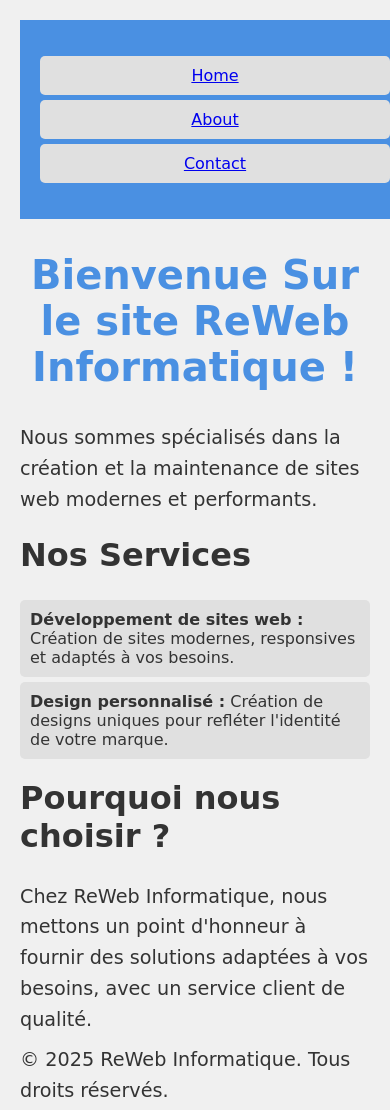
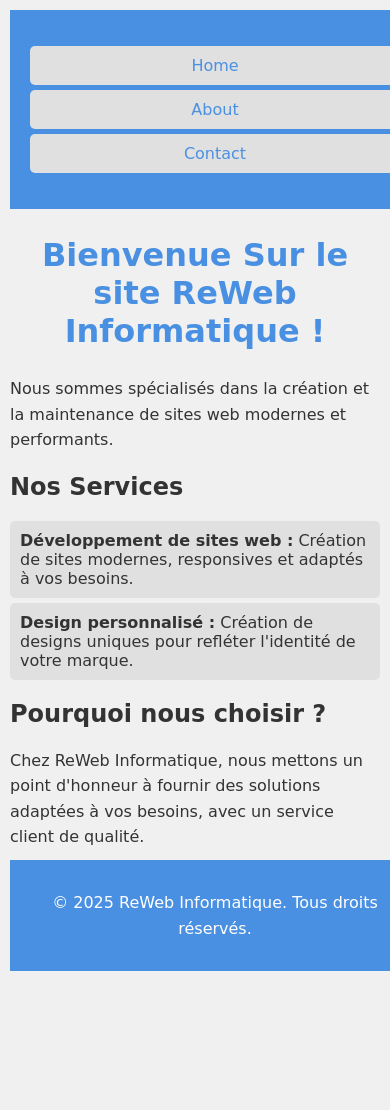
Before and after one commit to remylingenieur/Git-ReWeb, a plain HTML site: page index.html in a window 390 px wide. Shown: the top 1110 px of the page. After the commit the page ends 981 px from the top, so only its background shows below. Drawn offline with Linux system fonts and the light colour scheme; a web font is replaced by a local one.

Commit message:
Add footer styles, responsive design adjustments, and improve readability with additional CSS rules

```diff
--- a/main.css
+++ b/main.css
@@ -45,3 +45,46 @@ li {
     padding: 10px;
     border-radius: 5px;
 }
+footer {
+    text-align: center;
+    padding: 20px;
+    background-color: #4a90e2;
+    color: white;
+    position: relative;
+    bottom: 0;
+    width: 100%;
+}
+a {
+    color: #4a90e2;
+    text-decoration: none;
+}
+a:hover {
+    text-decoration: underline;
+}
+@media (max-width: 600px) {
+    body {
+        padding: 10px;
+    }
+    h1 {
+        font-size: 2em;
+    }
+    h2 {
+        font-size: 1.5em;
+    }
+    h3 {
+        font-size: 1.2em;
+    }
+    p, li {
+        font-size: 1em;
+    }
+}
+/* Additional styles for better readability */
+blockquote {
+    background-color: #f9f9f9;
+    border-left: 5px solid #4a90e2;
+    padding: 10px 20px;
+    margin: 20px 0;
+    font-style: italic;
+}
+/* Style for images */
+/* Style for tables */
```
